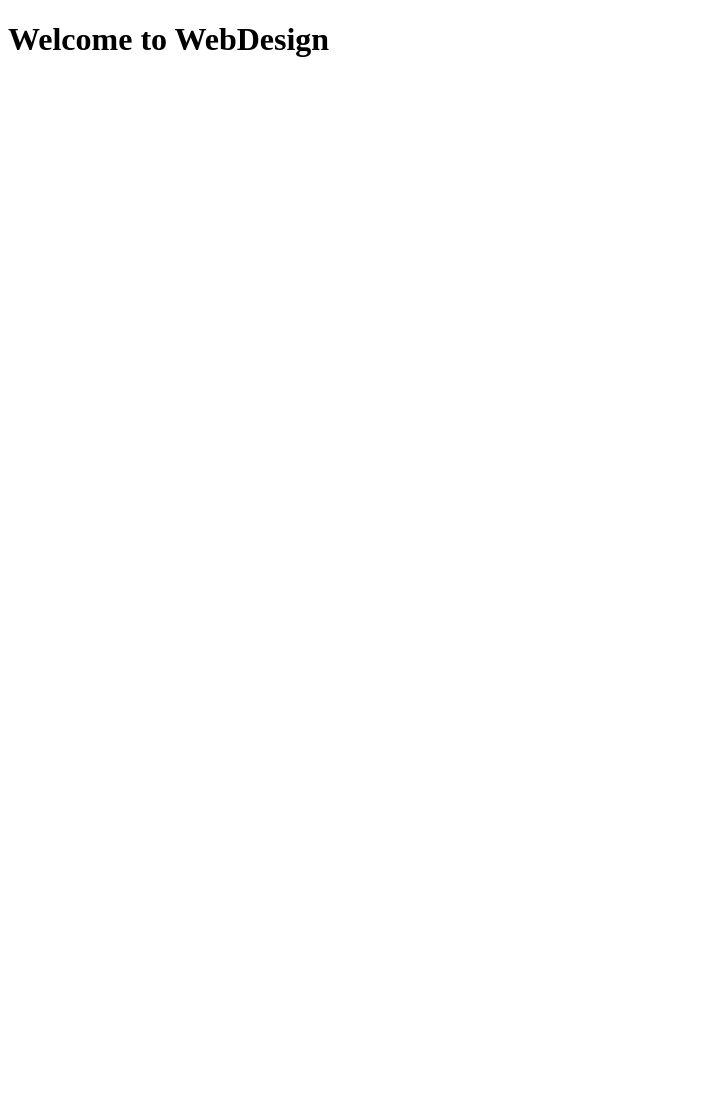
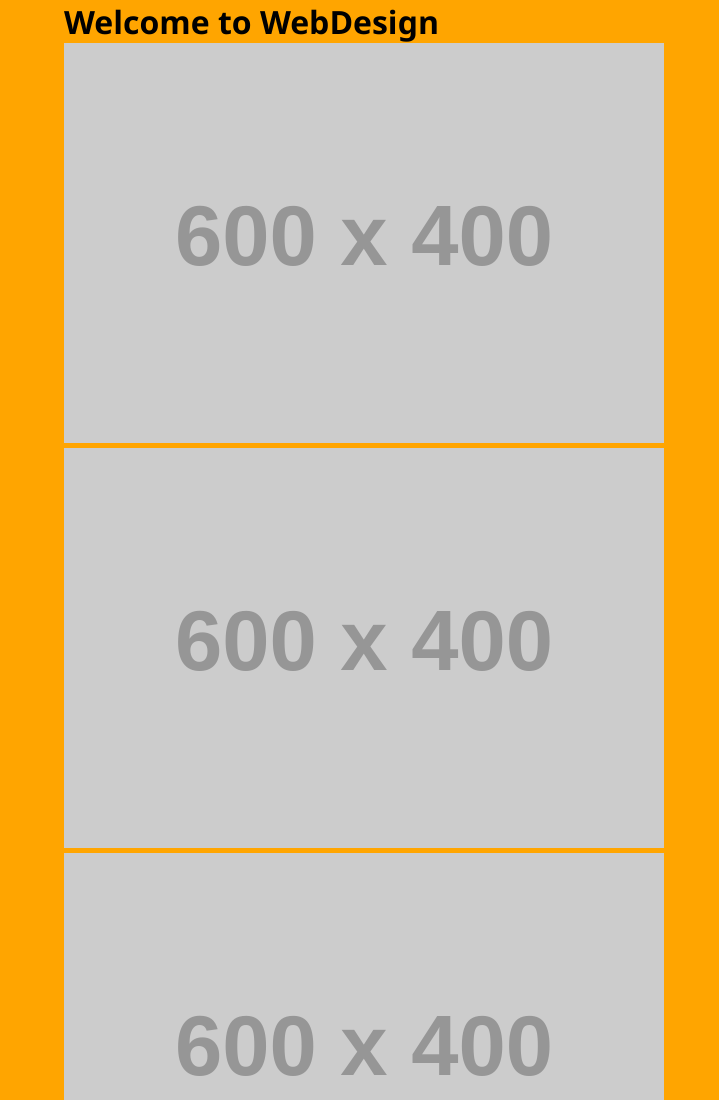
Before and after one commit to Silasshaibu/silasshaibu, a plain HTML site: page Portfolio/webdesign/index.html in a window 1280 px wide. Shown: the top 1100 px of the page, without its empty margins (0-719 px from the left). Before the commit the page ends 800 px from the top, so only its background shows below. Drawn offline with Linux system fonts and the light colour scheme; files that its build step writes are made by us from their sources; placeholder pictures from the web are drawn by us.

Commit message:
Update index.html

```diff
--- a/Portfolio/webdesign/index.html
+++ b/Portfolio/webdesign/index.html
@@ -4,10 +4,34 @@
     <meta charset="UTF-8">
     <meta http-equiv="X-UA-Compatible" content="IE=edge">
     <meta name="viewport" content="width=device-width, initial-scale=1.0">
+    <link rel="stylesheet" href="style.css">
+
     <title>WebDesign | Portfolio</title>
 </head>
 <body>
     <h1>Welcome to WebDesign
     </h1>
+    <div class="container">
+        <div class="carousel">
+          <div class="slides">
+            <div class="slide active">
+              <img src="https://placehold.co/600x400/eee/333/?text=Slide 1" alt="">
+            </div>
+            <div class="slide">
+              <img src="https://placehold.co/600x400/ddd/333/?text=Slide 2" alt="">
+            </div>
+            <div class="slide">
+              <img src="https://placehold.co/600x400/ccc/333/?text=Slide 3" alt="">
+            </div>
+            <div class="slide">
+              <img src="https://placehold.co/600x400/bbb/333/?text=Slide 4" alt="">
+            </div>
+          </div>
+          <button class="previous">previous</button>
+          <button class="next">next</button>
+        </div>
+      </div>
 </body>
+<script src="app.ts"></script>
+<script src="script.js"></script>
 </html>
```
